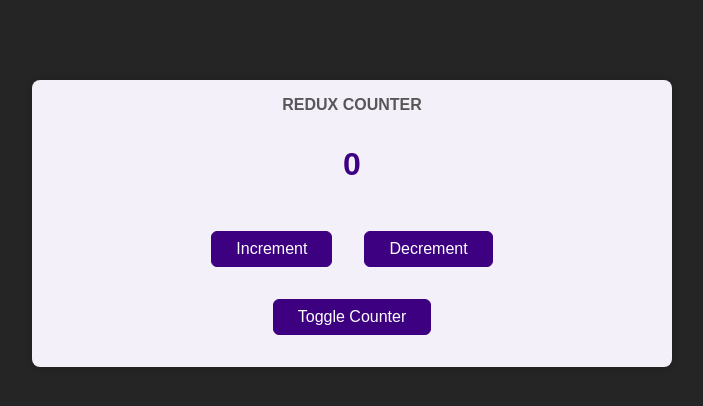
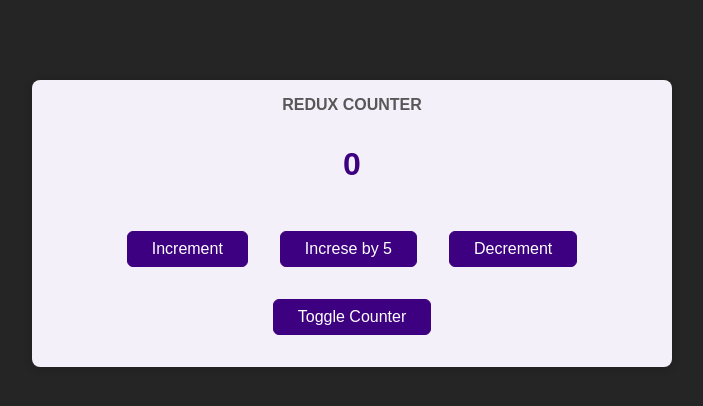
Before and after one commit to jne-freshers-dec-2023/amaan-javascript-training, a React (Create React App) app: page / in a window 1280 px wide. Shown: the top 406 px of the page, without its empty margins (288-991 px from the left). Built offline with nearby package versions, Linux system fonts and the light colour scheme.

Commit message:
feat : Attach Payload to actions

```diff
--- a/src/components/Counter.js
+++ b/src/components/Counter.js
@@ -12,6 +12,9 @@ const counter = useSelector(state=> state.counter)
   const decrementHandler=()=>{
     dispatch({type:'DEC'});
   }
+  const increseHndler=()=>{
+    dispatch({type:'INCFIVE',amount:5})
+  }
 
   const toggleCounterHandler = () => {};
 
@@ -21,6 +24,7 @@ const counter = useSelector(state=> state.counter)
       <div className={classes.value}>{counter}</div>
       <div>
         <button onClick={incrementHandler}>Increment</button>
+        <button onClick={increseHndler}>Increse by 5</button>
         <button onClick={decrementHandler}>Decrement</button>
       </div>
       <button onClick={toggleCounterHandler}>Toggle Counter</button>
--- a/src/components/store/index.js
+++ b/src/components/store/index.js
@@ -1,17 +1,23 @@
-import { legacy_createStore as createStore} from 'redux';
+import { legacy_createStore as createStore } from "redux";
 
-const  counterReducer = (state={counter:0},action)=>{
-        if(action.type === 'INC'){
-            return{
-                counter:state.counter+1,
+const counterReducer = (state = { counter: 0 }, action) => {
+  if (action.type === "INC") {
+    return {
+      counter: state.counter + 1,
     };
   }
-       if(action.type==='DEC'){
+  if (action.type === "DEC") {
+    return {
+      counter: state.counter - 1,
+    };
+  }
+  if(action.type === "INCFIVE"){
     return{
-                counter: state.counter-1,
+        counter: state.counter + action.amount,
     }
   }
+
   return state;
-}
+};
 const store = createStore(counterReducer);
 export default store;
```
Lines whose indentation alone changed are shown as unchanged.
